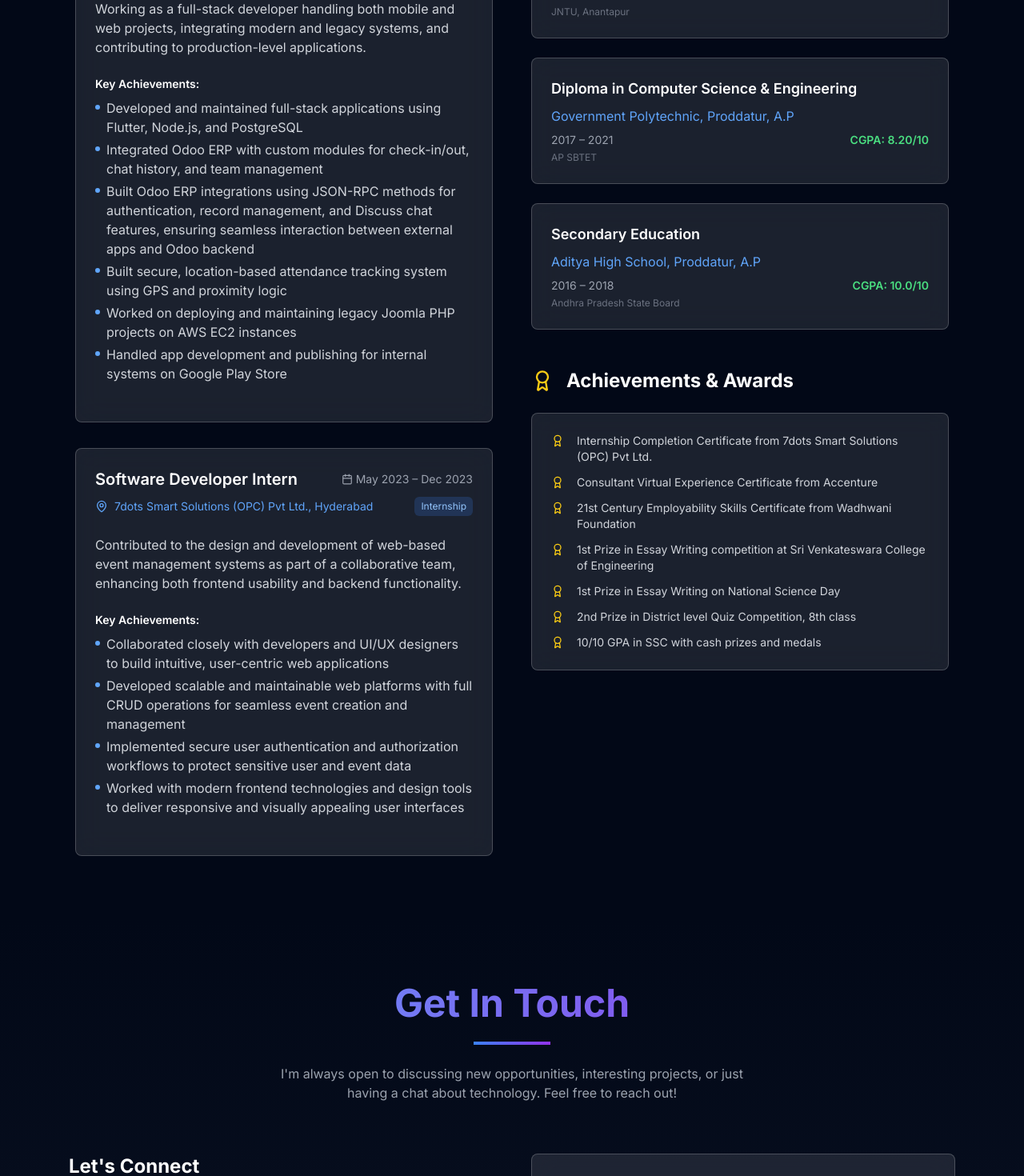
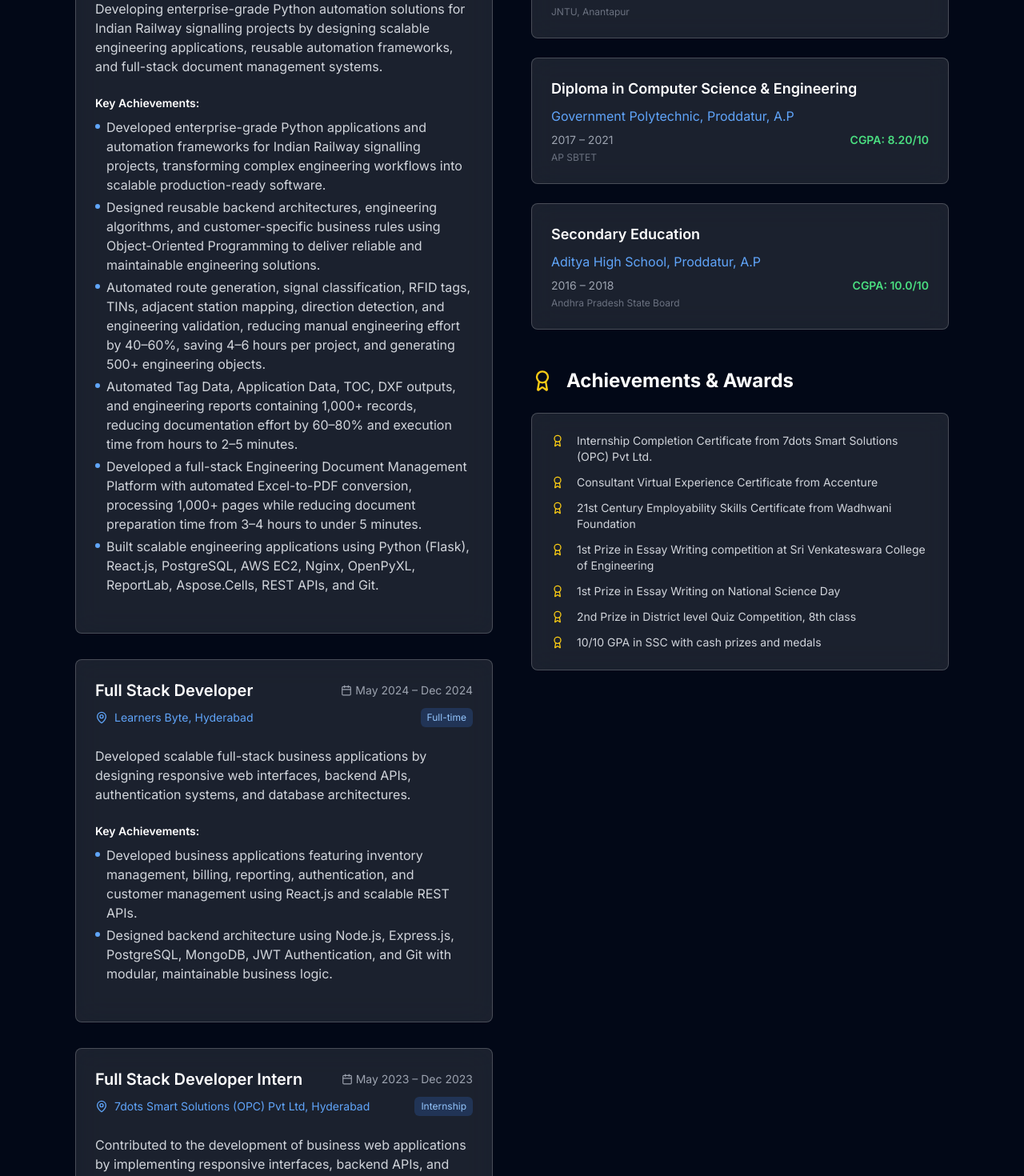
Before and after one commit to RangaSreeVijay768/portfolio_live, a React (Vite) app: page / in a window 1280 px wide. Shown: the part 6020-7490 px from the top of the page at 80% size. Built offline with nearby package versions, Linux system fonts and the light colour scheme.

Commit message:
Revise experience entries in Experience.tsx
Updated experience details for software developer and intern roles, including company names, periods, descriptions, achievements, and technologies used.

```diff
--- a/src/components/Experience.tsx
+++ b/src/components/Experience.tsx
@@ -5,35 +5,76 @@ const Experience = () => {
   const experiences = [
     {
       id: 1,
-      title: 'Software Developer',
-      company: 'Jay Robotix Learning Pvt Ltd, Hyderabad',
-      period: 'May 2024 – Till date',
-      type: 'Full-time',
-      description: 'Working as a full-stack developer handling both mobile and web projects, integrating modern and legacy systems, and contributing to production-level applications.',
+      title: "Software Developer",
+      company: "Bharat Heavy Engineering Pvt Ltd (BHEPL), Hyderabad",
+      period: "Jan 2025 – Present",
+      type: "Full-time",
+      description:
+        "Developing enterprise-grade Python automation solutions for Indian Railway signalling projects by designing scalable engineering applications, reusable automation frameworks, and full-stack document management systems.",
       achievements: [
-        'Developed and maintained full-stack applications using Flutter, Node.js, and PostgreSQL',
-        'Integrated Odoo ERP with custom modules for check-in/out, chat history, and team management',
-        'Built Odoo ERP integrations using JSON-RPC methods for authentication, record management, and Discuss chat features, ensuring seamless interaction between external apps and Odoo backend',
-        'Built secure, location-based attendance tracking system using GPS and proximity logic',
-        'Worked on deploying and maintaining legacy Joomla PHP projects on AWS EC2 instances',
-        'Handled app development and publishing for internal systems on Google Play Store'
+        "Developed enterprise-grade Python applications and automation frameworks for Indian Railway signalling projects, transforming complex engineering workflows into scalable production-ready software.",
+        "Designed reusable backend architectures, engineering algorithms, and customer-specific business rules using Object-Oriented Programming to deliver reliable and maintainable engineering solutions.",
+        "Automated route generation, signal classification, RFID tags, TINs, adjacent station mapping, direction detection, and engineering validation, reducing manual engineering effort by 40–60%, saving 4–6 hours per project, and generating 500+ engineering objects.",
+        "Automated Tag Data, Application Data, TOC, DXF outputs, and engineering reports containing 1,000+ records, reducing documentation effort by 60–80% and execution time from hours to 2–5 minutes.",
+        "Developed a full-stack Engineering Document Management Platform with automated Excel-to-PDF conversion, processing 1,000+ pages while reducing document preparation time from 3–4 hours to under 5 minutes.",
+        "Built scalable engineering applications using Python (Flask), React.js, PostgreSQL, AWS EC2, Nginx, OpenPyXL, ReportLab, Aspose.Cells, REST APIs, and Git."
       ],
-      tech: ['Flutter', 'Node.js', 'PostgreSQL', 'AWS EC2', 'Odoo', 'Joomla', 'Git']
+      tech: [
+        "Python",
+        "Flask",
+        "React.js",
+        "PostgreSQL",
+        "AWS EC2",
+        "OpenPyXL",
+        "ReportLab",
+        "Aspose.Cells",
+        "REST APIs",
+        "Git"
+      ]
     },
     {
       id: 2,
-      title: 'Software Developer Intern',
-      company: '7dots Smart Solutions (OPC) Pvt Ltd., Hyderabad',
-      period: 'May 2023 – Dec 2023',
-      type: 'Internship',
-      description: 'Contributed to the design and development of web-based event management systems as part of a collaborative team, enhancing both frontend usability and backend functionality.',
+      title: "Full Stack Developer",
+      company: "Learners Byte, Hyderabad",
+      period: "May 2024 – Dec 2024",
+      type: "Full-time",
+      description:
+        "Developed scalable full-stack business applications by designing responsive web interfaces, backend APIs, authentication systems, and database architectures.",
       achievements: [
-        'Collaborated closely with developers and UI/UX designers to build intuitive, user-centric web applications',
-        'Developed scalable and maintainable web platforms with full CRUD operations for seamless event creation and management',
-        'Implemented secure user authentication and authorization workflows to protect sensitive user and event data',
-        'Worked with modern frontend technologies and design tools to deliver responsive and visually appealing user interfaces'
+        "Developed business applications featuring inventory management, billing, reporting, authentication, and customer management using React.js and scalable REST APIs.",
+        "Designed backend architecture using Node.js, Express.js, PostgreSQL, MongoDB, JWT Authentication, and Git with modular, maintainable business logic."
       ],
-      tech: ['Angular', 'JavaScript', 'HTML', 'CSS', 'Bootstrap', 'Figma']
+      tech: [
+        "React.js",
+        "Node.js",
+        "Express.js",
+        "PostgreSQL",
+        "MongoDB",
+        "JWT",
+        "Git"
+      ]
+    },
+    {
+      id: 3,
+      title: "Full Stack Developer Intern",
+      company: "7dots Smart Solutions (OPC) Pvt Ltd, Hyderabad",
+      period: "May 2023 – Dec 2023",
+      type: "Internship",
+      description:
+        "Contributed to the development of business web applications by implementing responsive interfaces, backend APIs, and secure authentication modules.",
+      achievements: [
+        "Developed web application modules including CRUD operations, responsive user interfaces, authentication, and backend API integration.",
+        "Worked with React.js, Node.js, Express.js, MySQL, REST APIs, HTML, CSS, JavaScript, and Git while gaining hands-on full-stack development experience."
+      ],
+      tech: [
+        "React.js",
+        "Node.js",
+        "Express.js",
+        "MySQL",
+        "REST APIs",
+        "JavaScript",
+        "Git"
+      ]
     }
   ];
 
```
